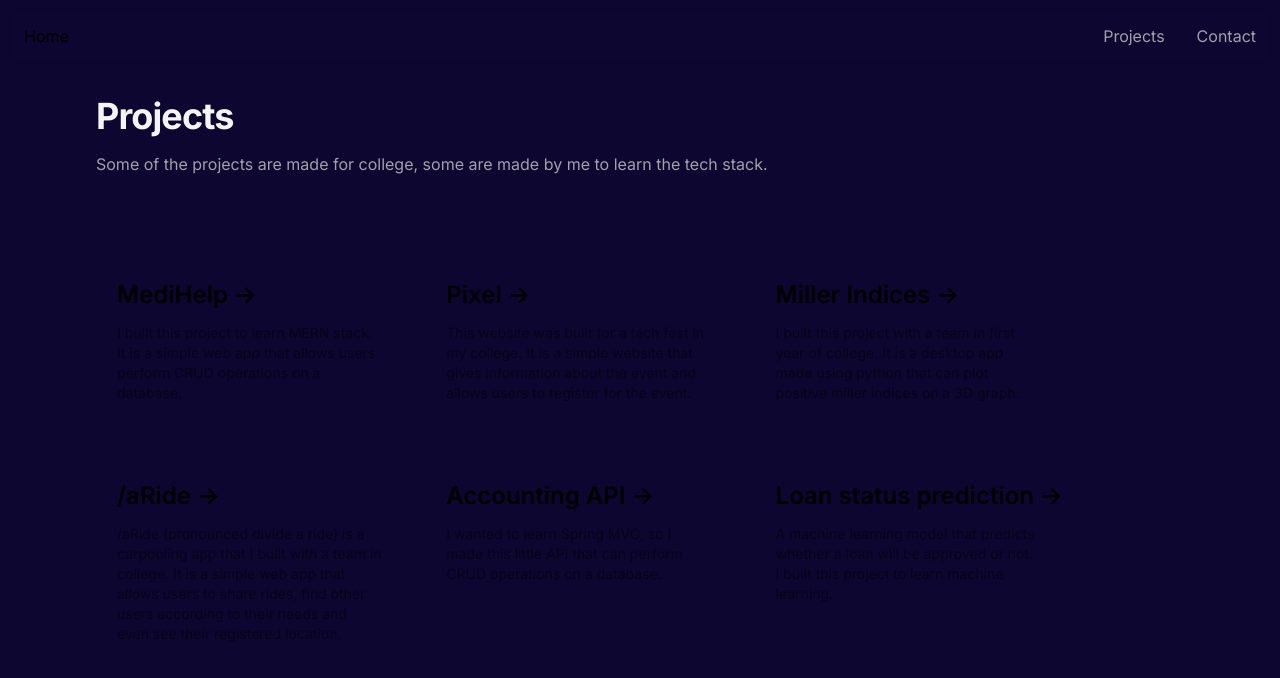
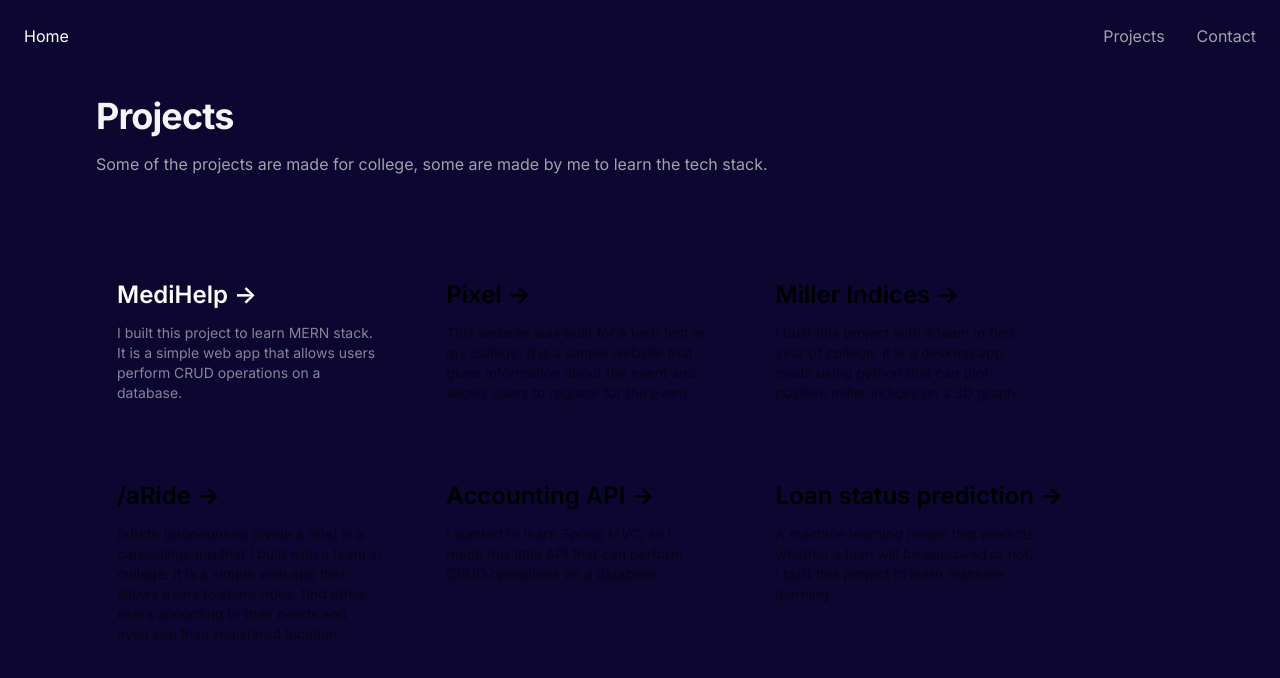
Before and after one commit to V-nsh/V-nsh, a Next.js app: page /projects in a window 1280 px wide. Shown: the top 678 px of the page. Built offline with nearby package versions, Linux system fonts and the light colour scheme.

Commit message:
some font color issues.

```diff
--- a/app/components/navbar.jsx
+++ b/app/components/navbar.jsx
@@ -16,7 +16,7 @@ export default function Navbar() {
                     Contact
                 </Link>
                 </div>
-                <Link href="/">
+                <Link className="text-white" href="/">
                     Home
                 </Link>
             </div>
--- a/app/page.js
+++ b/app/page.js
@@ -15,7 +15,7 @@ export default function Home() {
       </div>
 
       {/* projects and contact */}
-      <div className="mb-32 grid grid-cols-1 text-left max-w-full lg:max-w-8xl lg:w-full lg:mb-0 lg:grid-cols-3 lg:text-left mb:grid-cols-1 sm:grid-cols-1">
+      <div className="mb-32 grid grid-cols-1 text-left text-white max-w-full lg:max-w-8xl lg:w-full lg:mb-0 lg:grid-cols-3 lg:text-left mb:grid-cols-1 sm:grid-cols-1">
 
         {/* projects */}
         <Link className="group rounded-lg border border-transparent px-5 py-4 transition-colors hover:border-gray-300 hover:bg-gray-100 hover:dark:border-neutral-700 hover:dark:bg-neutral-800 hover:dark:bg-opacity-30"
--- a/app/projects/page.js
+++ b/app/projects/page.js
@@ -17,7 +17,7 @@ export default function Home() {
                 {/* projects */}
 
                 {/* medihelp */}
-            <a className="group rounded-lg border border-transparent px-5 py-4 transition-colors hover:border-gray-300 hover:bg-gray-100 hover:dark:border-neutral-700 hover:dark:bg-neutral-800 hover:dark:bg-opacity-30"
+            <a className="group rounded-lg border border-transparent px-5 py-4 transition-colors text-white hover:border-gray-300 hover:bg-gray-100 hover:dark:border-neutral-700 hover:dark:bg-neutral-800 hover:dark:bg-opacity-30"
             href="https://github.com/MERN-MediHelp"
             >
                 <h2 className="mb-3 text-2xl font-semibold">
```
